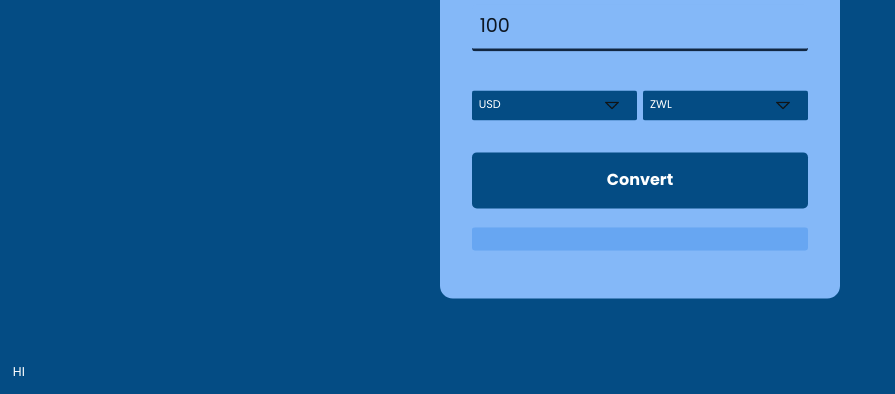
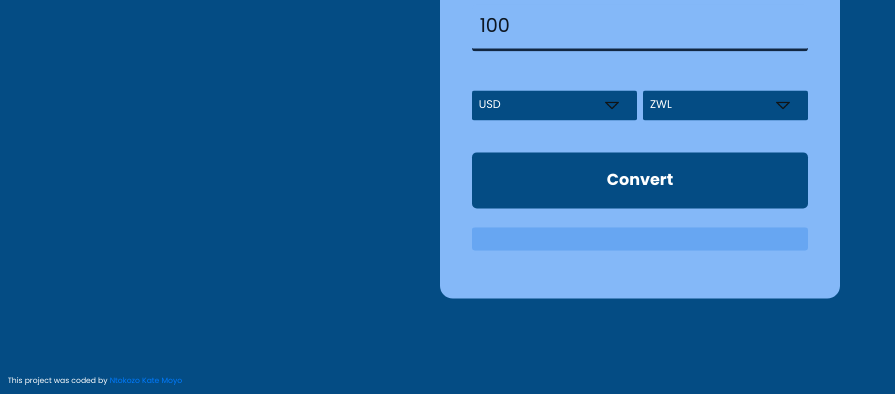
Before and after one commit to Ntokozokate/Currency-converter, a plain HTML site: page index.html in a window 1280 px wide. Shown: the part 406-800 px from the top of the page, without its empty margins (0-895 px from the left). Drawn offline with nearby package versions, Linux system fonts and the light colour scheme; no server answers.

Commit message:
linked my github

```diff
--- a/index.html
+++ b/index.html
@@ -43,7 +43,14 @@
         <p id="result"></p>
       </div>
     </div>
-    <small> <p class="hi-text">HI</p></small>
+    <small>
+      <p class="hi-text">
+        This project was coded by
+        <a href="https://github.com/Ntokozokate/" target="_blank"
+          >Ntokozo Kate Moyo</a
+        >
+      </p></small
+    >
 
     <script src="https://code.jquery.com/jquery-3.3.1.slim.min.js"></script>
     <script src="https://cdnjs.cloudflare.com/ajax/libs/popper.js/1.14.7/umd/popper.min.js"></script>
--- a/style.css
+++ b/style.css
@@ -93,6 +93,7 @@ button:hover {
   left: 0;
   margin: 1em; /* Adjust margin as needed */
   color: white; /* Ensure visibility */
+  font-size: 0.6em;
 }
 label {
   display: block;
```
